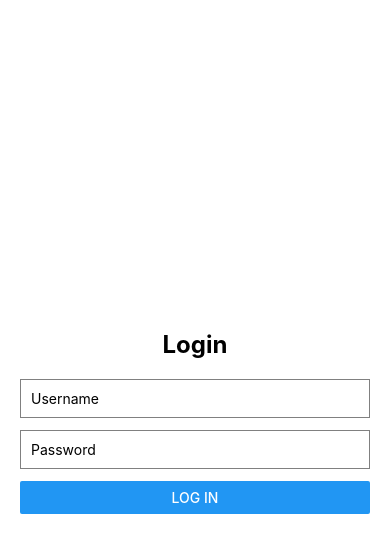
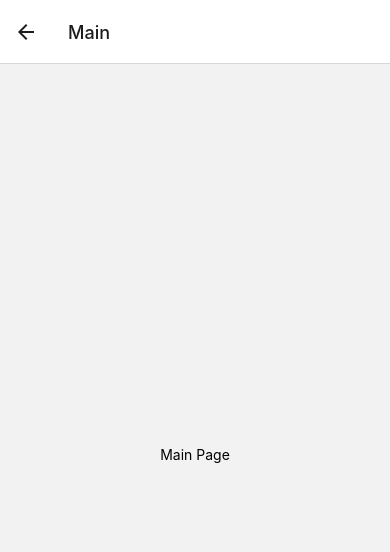
Before and after one commit to RichardLourie/COMP333HW4, a React Native app in the folder HW4/: screen /Main in a window 390 px wide. Shown: the top 552 px of the page. Built offline with nearby package versions, Linux system fonts and the light colour scheme.

Commit message:
Added navigation functionality from Login to MainPage

```diff
--- a/HW4/App.js
+++ b/HW4/App.js
@@ -1,8 +1,20 @@
 import React from 'react';
-import LoginScreen from './components/LoginScreen.js'; // Adjust the path according to your file structure
+import LoginScreen from './components/LoginScreen.js';
+import { NavigationContainer } from '@react-navigation/native';
+import { createNativeStackNavigator } from '@react-navigation/native-stack';
+import MainPage from './components/mainpage.js';
 
-export default function App() {
+const Stack = createNativeStackNavigator();
+
+function App() {
   return (
-    <LoginScreen />
+    <NavigationContainer>
+      <Stack.Navigator initialRouteName="Login">
+        <Stack.Screen name="Login" component={LoginScreen} />
+        <Stack.Screen name="Main" component={MainPage} />
+      </Stack.Navigator>
+    </NavigationContainer>
   );
 }
+
+export default App;
--- a/HW4/components/LoginScreen.js
+++ b/HW4/components/LoginScreen.js
@@ -1,9 +1,11 @@
 import React, { useState } from 'react';
 import { StyleSheet, Text, View, TextInput, Button, Alert } from 'react-native';
+import { useNavigation } from '@react-navigation/native';
 
 const LoginScreen = () => {
   const [username, setUsername] = useState('');
   const [password, setPassword] = useState('');
+  const navigation = useNavigation();
 
   const handleLogin = async () => {
     try {
@@ -26,6 +28,7 @@
       if (isSuccess) {
         // Extract the message manually using a regular expression or string functions
         Alert.alert('Login Successful');
+        navigation.navigate('Main');
       } else {
         Alert.alert('Login Failed');
       }
--- /dev/null
+++ b/HW4/components/mainpage.js
@@ -0,0 +1,12 @@
+import React from 'react';
+import { View, Text } from 'react-native';
+
+const MainPage = () => {
+  return (
+    <View style={{ flex: 1, alignItems: 'center', justifyContent: 'center' }}>
+      <Text>Main Page</Text>
+    </View>
+  );
+};
+
+export default MainPage;
```
Also changed, not shown: HW4/package.json (+4 -3 lines), 1 other file (tests, documents, lock files or other folders).
